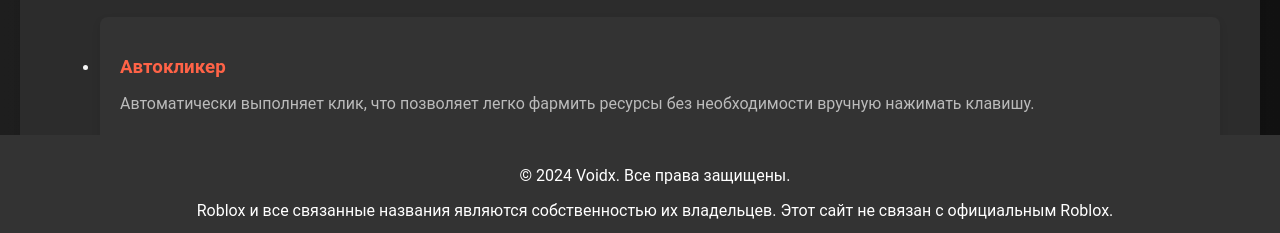
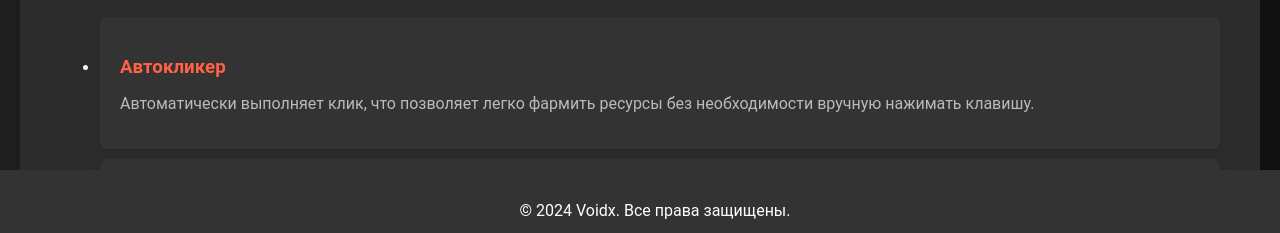
Before and after one commit to pauaisksk/Voidx.client, a plain HTML site: page index.html in a window 1280 px wide. Shown: the part 549-782 px from the top of the page. Drawn offline with Linux system fonts and the light colour scheme.

Commit message:
Update index.html

```diff
--- a/index.html
+++ b/index.html
@@ -194,7 +194,7 @@
 
     <footer>
         <p>© 2024 Voidx. Все права защищены.</p>
-        <p>Roblox и все связанные названия являются собственностью их владельцев. Этот сайт не связан с официальным Roblox.</p>
+
     </footer>
 </body>
 </html>
```
